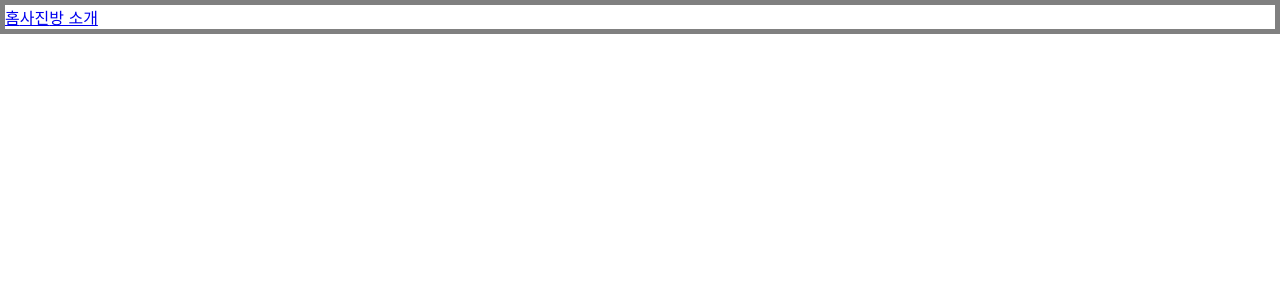
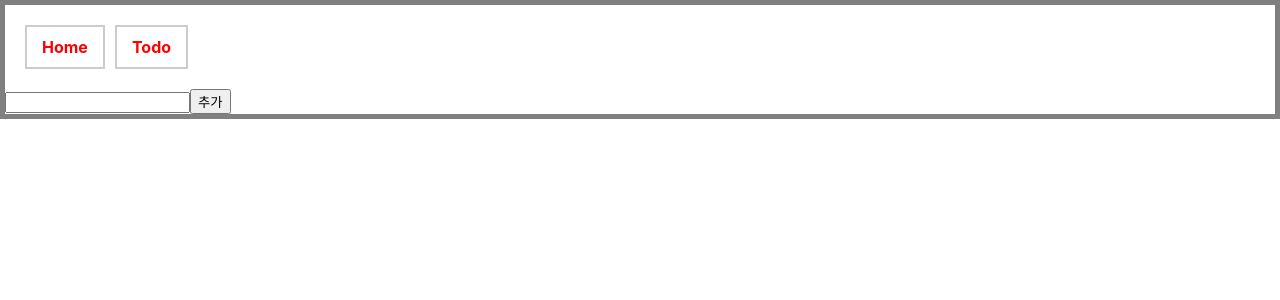
Before and after one commit to Ggamujabjab/todo_list, a React (Create React App) app: page /todo in a window 1280 px wide. Before the commit this address had no page. Shown: the top 300 px of the page. Built offline with nearby package versions, Linux system fonts and the light colour scheme.

Commit message:
todo리스트

```diff
--- a/src/App.js
+++ b/src/App.js
@@ -1,9 +1,9 @@
 import React from "react";
 import { BrowserRouter, Routes, Route, Link } from "react-router-dom";
 import styled from "styled-components";
+import Navi from "./components/Navi";
 import Home from "./page/Home";
-import Photo from "./page/Photo";
-import Room from "./page/Room";
+import Todo from "./page/Todo";
 
 // Div 태그
 const divTag = styled.div``;
@@ -18,13 +18,10 @@ function App() {
   return (
     <BrowserRouter>
       <LayoutWrap>
-        <Link to="/">홈</Link>
-        <Link to="/photo">사진</Link>
-        <Link to="/room">방 소개</Link>
+        <Navi></Navi>
         <Routes>
           <Route path="/" element={<Home />} />
-          <Route path="/photo" element={<Photo />} />
-          <Route path="/room" element={<Room />} />
+          <Route path="/todo" element={<Todo />} />
         </Routes>
       </LayoutWrap>
     </BrowserRouter>
--- /dev/null
+++ b/src/components/Navi.jsx
@@ -0,0 +1,39 @@
+import React from 'react';
+import { Link } from "react-router-dom";
+import styled from "styled-components";
+
+// 공통 태그
+const UlTag = styled.ul`
+    display:flex;
+    margin:0;
+    padding:20px;
+`;
+const LiTag = styled.li`
+    margin:0 10px  0 0;
+    padding:0;
+    list-style:none;
+`;
+const LinkTag = styled(Link)`
+    display:inline-block;
+    padding:10px 15px;
+    font-weight:bold;
+    color:#ff0000;
+    text-decoration:none;
+    border:2px solid #ccc;
+`;
+
+const MenuUl = styled(UlTag)``;
+const MenuLi = styled(LiTag)``;
+
+function Navi(){
+    return (
+        <>
+            <MenuUl>
+                <MenuLi><LinkTag to="/">Home</LinkTag></MenuLi>
+                <MenuLi><LinkTag to="/todo">Todo</LinkTag></MenuLi>
+            </MenuUl>
+        </>
+    )
+}
+
+export default Navi;
--- /dev/null
+++ b/src/components/TodoInput.jsx
@@ -0,0 +1,48 @@
+import React, { Fragment, useState } from 'react';
+import styled from "styled-components";
+
+// 공통 태그
+const DivTag = styled.div``;
+const FormTag = styled.form``;
+const InputTag = styled.input``;
+const ButtonTag = styled.button``;
+
+const SearchForm = styled(DivTag)``;
+const SearchInput = styled(InputTag)``;
+const SearchBtn = styled(ButtonTag)``;
+
+function TodoInput(props){
+    // Input 입력값 저장
+    const [inputValue, setInputValue] = useState("");
+
+    // Submit Form
+    const evtSubmitForm = (e) => {
+        // 기본기능삭제
+        e.preventDefault();
+
+        // 리스트 목록 카운트
+        props.evtAutoCount();
+        // 리스트 목록 텍스트 저장
+        props.evtInputValue(inputValue);
+        // 리스트 목록 저장
+        props.evtListCreate();
+    }
+
+    // 검색어 텍스트 저장
+    const evtChangeValue = (e) => {
+        setInputValue(e.target.value);
+    }
+
+    return (
+        <Fragment>
+            <SearchForm onSubmit={evtSubmitForm}>
+                <FormTag>
+                    <SearchInput onChange={evtChangeValue} />
+                    <SearchBtn type="submit">추가</SearchBtn>
+                </FormTag>
+            </SearchForm>
+        </Fragment>
+    )
+}
+
+export default TodoInput;
--- /dev/null
+++ b/src/components/TodoItem.jsx
@@ -0,0 +1,33 @@
+import React, { Fragment, useState } from 'react';
+import styled from "styled-components";
+
+// 공통 태그
+const DivTag = styled.div``;
+const InputTag = styled.input``;
+const LabelTag = styled.label``;
+
+const ListForm = styled(DivTag)``;
+const ListLabel = styled(LabelTag)`
+    border:none;
+    background:transparent;
+`;
+
+function TodoItem(props){
+    const [index, setIndex] = useState(`cnt_item${props.index}`);
+
+    // 활성화
+    const evtListActive = () => {
+        console.log(props.data.check);
+    };
+
+    return (
+        <Fragment>
+            <ListForm>
+                <InputTag type="checkbox" id={index} checked={props.data.check} onChange={evtListActive} />
+                <ListLabel for={index}>{props.data.text}</ListLabel>
+            </ListForm>
+        </Fragment>
+    )
+}
+
+export default TodoItem;
--- /dev/null
+++ b/src/components/TodoList.jsx
@@ -0,0 +1,23 @@
+import React, { Fragment } from 'react';
+import styled from "styled-components";
+import TodoItem from "../components/TodoItem";
+
+// 공통 태그
+const DivTag = styled.div``;
+
+const ListForm = styled(DivTag)``;
+
+function TodoList(props){
+    console.log(props.todoData);
+    return (
+        <Fragment>
+            <ListForm>
+                { props.todoData.map(( item, index ) => {
+                    return <TodoItem key={index} data={item} index={index} />;
+                })}
+            </ListForm>
+        </Fragment>
+    )
+}
+
+export default TodoList;
--- a/src/page/Photo.jsx
+++ /dev/null
@@ -1,20 +0,0 @@
-import React from "react";
-import styled from "styled-components";
-
-// 공통 태그
-const HeadTag = styled.h1``;
-const DivTag = styled.div``;
-const PTag = styled.p``;
-
-const TitleTag = styled(HeadTag)`
-    font-size:30px;
-    color:#ff0000;
-`;
-
-function Photo(){
-    return (
-        <TitleTag>Photo 페이지 입니다.</TitleTag>
-    )
-}
-
-export default Photo;
--- a/src/page/Room.jsx
+++ /dev/null
@@ -1,20 +0,0 @@
-import React from "react";
-import styled from "styled-components";
-
-// 공통 태그
-const HeadTag = styled.h1``;
-const DivTag = styled.div``;
-const PTag = styled.p``;
-
-const TitleTag = styled(HeadTag)`
-    font-size:30px;
-    color:#ff0000;
-`;
-
-function Room(){
-    return (
-        <TitleTag>Room 페이지 입니다.</TitleTag>
-    )
-}
-
-export default Room;
--- /dev/null
+++ b/src/page/Todo.jsx
@@ -0,0 +1,33 @@
+import React, { Fragment, useState } from 'react';
+import TodoInput from "../components/TodoInput";
+import TodoList from "../components/TodoList";
+
+function Todo(){
+    const [todoCount, setTodoCount] = useState(1);
+    const [todoInputText, setTodoInputText] = useState("너무 좋아");
+    const [todoData, setTodoData] = useState([]);
+
+    // 현재 idx 카운트
+    const evtAutoCount = () => {
+        setTodoCount(todoCount + 1);
+    };
+
+    // 입력 목록 텍스트
+    const evtInputValue = (value) => {
+        setTodoInputText(value);
+    };
+
+    // 목록 리스트 생성
+    const evtListCreate = () => {
+        setTodoData(( currentArray ) => [...currentArray, { idx : todoCount, check : false, text : todoInputText }]);
+    };
+
+    return (
+        <Fragment>
+            <TodoInput propsText={todoInputText} evtAutoCount={evtAutoCount} evtInputValue={evtInputValue} evtListCreate={evtListCreate} />
+            <TodoList todoData={todoData} />
+        </Fragment>
+    )
+}
+
+export default Todo;
```
